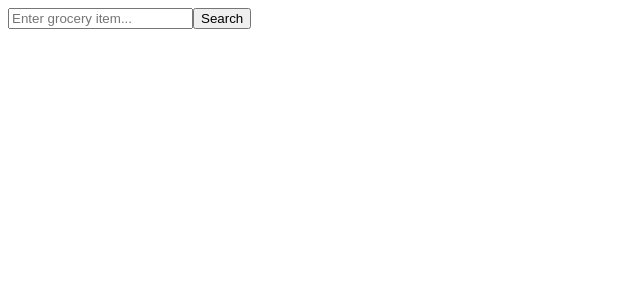
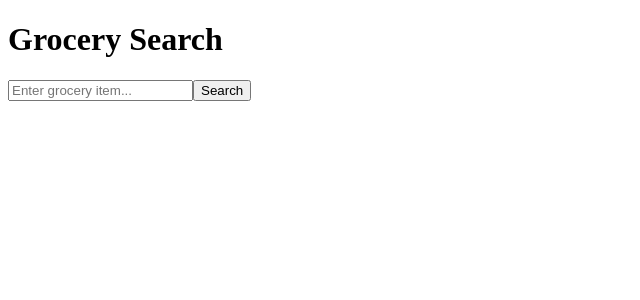
Before and after one commit to vanshs64/TradeSage, a Next.js app in the folder frontend/: page / in a window 1280 px wide. Shown: the top 300 px of the page, without its empty margins (0-640 px from the left). Built offline with nearby package versions, Linux system fonts and the light colour scheme.

Commit message:
Created division of components

```diff
--- /dev/null
+++ b/frontend/src/app/components/canadian_search.js
@@ -0,0 +1,33 @@
+"use client";
+
+import { useState } from "react";
+
+export default function CanadianSearch({ query }) {
+  const [canadianResult, setCanadianResult] = useState(null);
+
+  const handleCanadianSearch = async () => {
+    try {
+      const res = await fetch(`http://localhost:5000/search/cad?name=${query}`);
+      const data = await res.json();
+      setCanadianResult(data); // Store result in state
+      console.log("Canadian Search Result:", data);
+    } catch (error) {
+      console.error("Error fetching:", error);
+    }
+  };
+
+  return (
+    <div>
+      <button className="btn secondary" onClick={handleCanadianSearch}>
+        Explore Canadian Alternatives
+      </button>
+
+      {canadianResult && (
+        <div className="result">
+          <h3>Canadian Alternative:</h3>
+          <pre>{JSON.stringify(canadianResult, null, 2)}</pre>
+        </div>
+      )}
+    </div>
+  );
+}
--- /dev/null
+++ b/frontend/src/app/components/search_form.js
@@ -0,0 +1,49 @@
+"use client";
+
+import { useState } from "react";
+import CanadianSearch from "./canadian_search";
+
+export default function SearchForm() {
+  const [query, setQuery] = useState("");
+  const [result, setResult] = useState(null);
+
+  const handleSearch = async (e) => {
+    e.preventDefault(); // Prevent full page reload
+
+    try {
+      const res = await fetch(`http://localhost:5000/search?name=${query}`);
+      const data = await res.json();
+      setResult(data); // Store result in state
+      console.log("Search Result:", data);
+    } catch (error) {
+      console.error("Error fetching:", error);
+    }
+  };
+
+  return (
+    <div>
+      <form className="search-form" onSubmit={handleSearch}>
+        <input
+          id="search"
+          type="text"
+          placeholder="Enter grocery item..."
+          className="input"
+          value={query}
+          onChange={(e) => setQuery(e.target.value)}
+        />
+        <button className="btn primary" type="submit">
+          Search
+        </button>
+      </form>
+
+      {result && (
+        <div className="result">
+          <h3>Search Result:</h3>
+          <pre>{JSON.stringify(result, null, 2)}</pre>
+
+          {result.exists && <CanadianSearch query={query} />}
+        </div>
+      )}
+    </div>
+  );
+}
--- a/frontend/src/app/page.js
+++ b/frontend/src/app/page.js
@@ -1,75 +1,10 @@
-"use client";
+import SearchForm from "./components/search_form";
 
-import { useState } from "react";
-
-export default function SearchForm() {
-  const [query, setQuery] = useState("");
-  const [result, setResult] = useState(null);
-
-  const [canadianResult, setCanadianResult] = useState(null);
-
-  const handleCanadianSearch = async (e) => {
-    e.preventDefault(); // Prevent full page reload
-
-    try {
-      const res = await fetch(`http://localhost:5000/search/cad?name=${query}`);
-      const data = await res.json();
-      setCanadianResult(data); // Store result in state
-      console.log("Canadian Search Result:", data);
-    } catch (error) {
-      console.error("Error fetching:", error);
-    }
-  }
-
-  const handleSearch = async (e) => {
-    e.preventDefault(); // Prevent full page reload
-
-    try {
-      const res = await fetch(`http://localhost:5000/search?name=${query}`);
-      const data = await res.json();
-      setResult(data); // Store result in state
-      console.log("Search Result:", data);
-    } catch (error) {
-      console.error("Error fetching:", error);
-    }
-  };
-
+export default function Page() {
   return (
     <div>
-      <form className="search-form" onSubmit={handleSearch}>
-        <input
-          id="search"
-          type="text"
-          placeholder="Enter grocery item..."
-          className="input"
-          value={query}
-          onChange={(e) => setQuery(e.target.value)}
-        />
-        <button className="btn primary" type="submit">
-          Search
-        </button>
-      </form>
-      {result && (
-
-
-      <div className="result">
-        <h3>Search Result:</h3>
-        <pre>{JSON.stringify(result, null, 2)}</pre>
-
-        {result.exists && (
-          <button className="btn secondary" onClick={handleCanadianSearch}>
-            Explore Canadian Alternatives
-          </button>
-        )}
-
-        {canadianResult && (
-          <div className="result">
-            <h3>Canadian Alternative:</h3>
-            <pre>{JSON.stringify(canadianResult, null, 2)}</pre>
-          </div>
-        )}
-      </div>
-    )}
+      <h1>Grocery Search</h1>
+      <SearchForm />
     </div>
   );
 }
```
